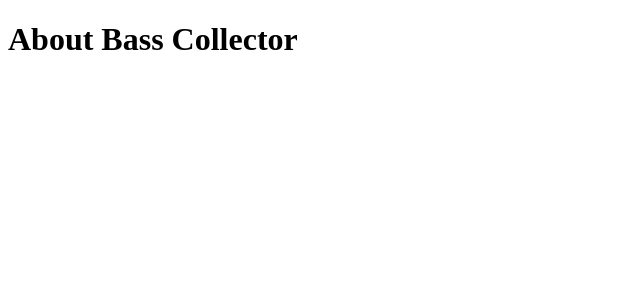
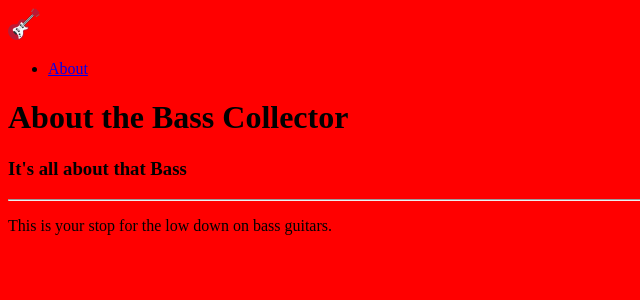
Before and after one commit to thepika206/bass-collector, a Django app: page /about/ in a window 1280 px wide. Shown: the top 300 px of the page, without its empty margins (0-640 px from the left). Run offline with Django 4.2, Linux system fonts and the light colour scheme.

Commit message:
add base html and connect about, and add favicon

```diff
--- /dev/null
+++ b/main_app/static/css/base.css
@@ -0,0 +1,3 @@
+body {
+  background-color: red;
+}
--- /dev/null
+++ b/main_app/static/images/about.txt
@@ -0,0 +1,6 @@
+This favicon was generated using the following graphics from Twitter Twemoji:
+
+- Graphics Title: 1f3b8.svg
+- Graphics Author: Copyright 2020 Twitter, Inc and other contributors (https://github.com/twitter/twemoji)
+- Graphics Source: https://github.com/twitter/twemoji/blob/master/assets/svg/1f3b8.svg
+- Graphics License: CC-BY 4.0 (https://creativecommons.org/licenses/by/4.0/)
--- a/main_app/templates/about.html
+++ b/main_app/templates/about.html
@@ -1,12 +1,12 @@
-<!DOCTYPE html>
-<html lang="en">
-<head>
-  <meta charset="UTF-8">
-  <meta http-equiv="X-UA-Compatible" content="IE=edge">
-  <meta name="viewport" content="width=device-width, initial-scale=1.0">
-  <title>Bass Collector</title>
-</head>
-<body>
-  <h1>About Bass Collector</h1>
-</body>
-</html>
+{% extends 'base.html' %}
+
+{% block content %}
+
+<h1>About the Bass Collector</h1>
+<h3>It's all about that Bass</h3>
+<hr />
+<p class="page-content">
+  This is your stop for the low down on bass guitars.
+</p>
+
+{% endblock %}
--- /dev/null
+++ b/main_app/templates/base.html
@@ -0,0 +1,40 @@
+{% load static %}
+
+<!DOCTYPE html>
+<html lang="en">
+<head>
+  <meta charset="UTF-8">
+  <meta http-equiv="X-UA-Compatible" content="IE=edge">
+  <meta name="viewport" content="width=device-width, initial-scale=1.0">
+  <link
+    rel="shortcut icon"
+    type="image/png"
+    href="{% static 'images/favicon-16x16.png' %}"
+  >
+  <link rel="stylesheet" type="text/css" href="{% static 'css/base.css' %}">
+  <title>Bass Collector</title>
+  {% block head %}
+  {% endblock %}
+</head>
+<body>
+  <header>
+    <div class="header-logo-container">
+      <a href="/">
+        <img
+          src="{% static 'images/favicon-32x32.png' %}"
+          alt="The Bass Collector Logo"
+        >
+      </a>
+    </div>
+    <nav>
+      <ul>
+        <li><a href="/about">About</a></li>
+      </ul>
+    </nav>
+  </header>
+  <main>
+    {% block content %}
+    {% endblock %}
+  </main>
+</body>
+</html>
```
Also changed, not shown: main_app/static/images/android-chrome-192x192.png (added), main_app/static/images/android-chrome-512x512.png (added), main_app/static/images/apple-touch-icon.png (added), main_app/static/images/favicon-16x16.png (added), main_app/static/images/favicon-32x32.png (added), main_app/static/images/favicon.ico (added), main_app/static/images/site.webmanifest (added).
